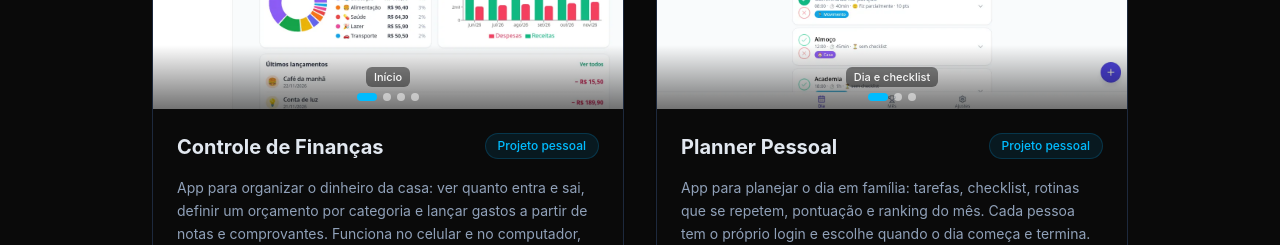
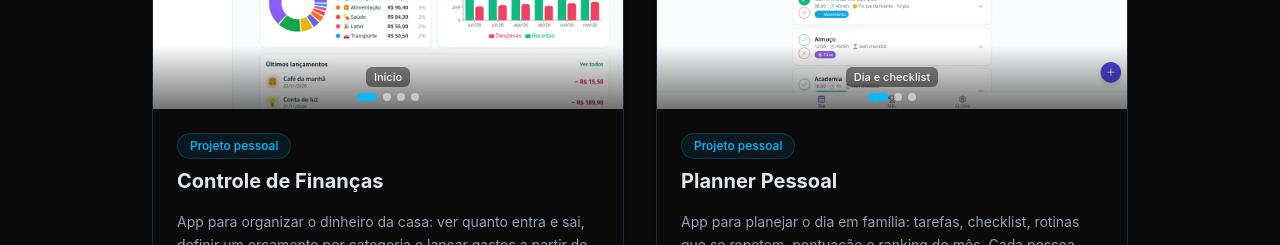
Before and after one commit to brunoarpires/portifolio, a Next.js app: page / in a window 1280 px wide. Shown: the part 6200-6445 px from the top of the page. Built offline with nearby package versions, Linux system fonts and the light colour scheme; no server answers.

Commit message:
fix: coloca a tag do projeto acima do título no card (#12)
A tag (Projeto pessoal) fica sozinha na primeira linha e o título ocupa a largura inteira abaixo, no celular e no desktop.

```diff
--- a/src/components/Projects.tsx
+++ b/src/components/Projects.tsx
@@ -69,10 +69,9 @@ function ProjectCard({ project }: { project: Project }) {
       />
 
       <div className="p-6 flex-1 flex flex-col">
-        <div className="flex justify-between items-start gap-3 mb-4">
-          <h3 className="font-bold text-xl text-slate-200 group-hover:text-sky-400 transition-colors">{project.title}</h3>
+        <div className="flex flex-col items-start gap-2 mb-4">
           <span
-            className={`shrink-0 px-3 py-1 text-xs rounded-full font-medium ${
+            className={`px-3 py-1 text-xs rounded-full font-medium ${
               project.type === 'Cliente'
                 ? 'bg-amber-500/10 text-amber-500 border border-amber-500/20'
                 : 'bg-sky-500/10 text-sky-400 border border-sky-500/20'
@@ -80,6 +79,7 @@ function ProjectCard({ project }: { project: Project }) {
           >
             {project.type}
           </span>
+          <h3 className="font-bold text-xl text-slate-200 group-hover:text-sky-400 transition-colors w-full">{project.title}</h3>
         </div>
 
         <p className="text-slate-400 leading-relaxed text-sm mb-4">{project.description}</p>
```
